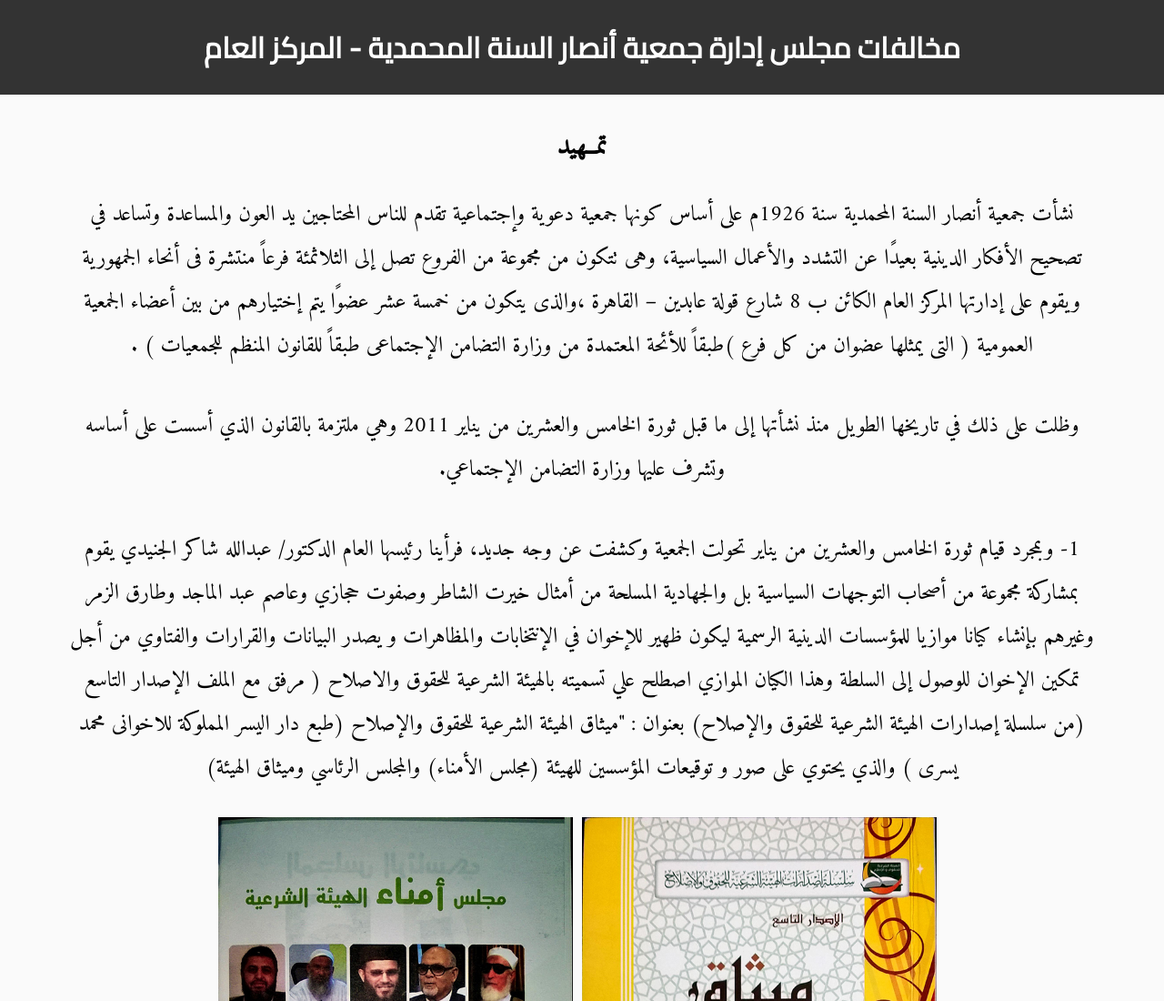
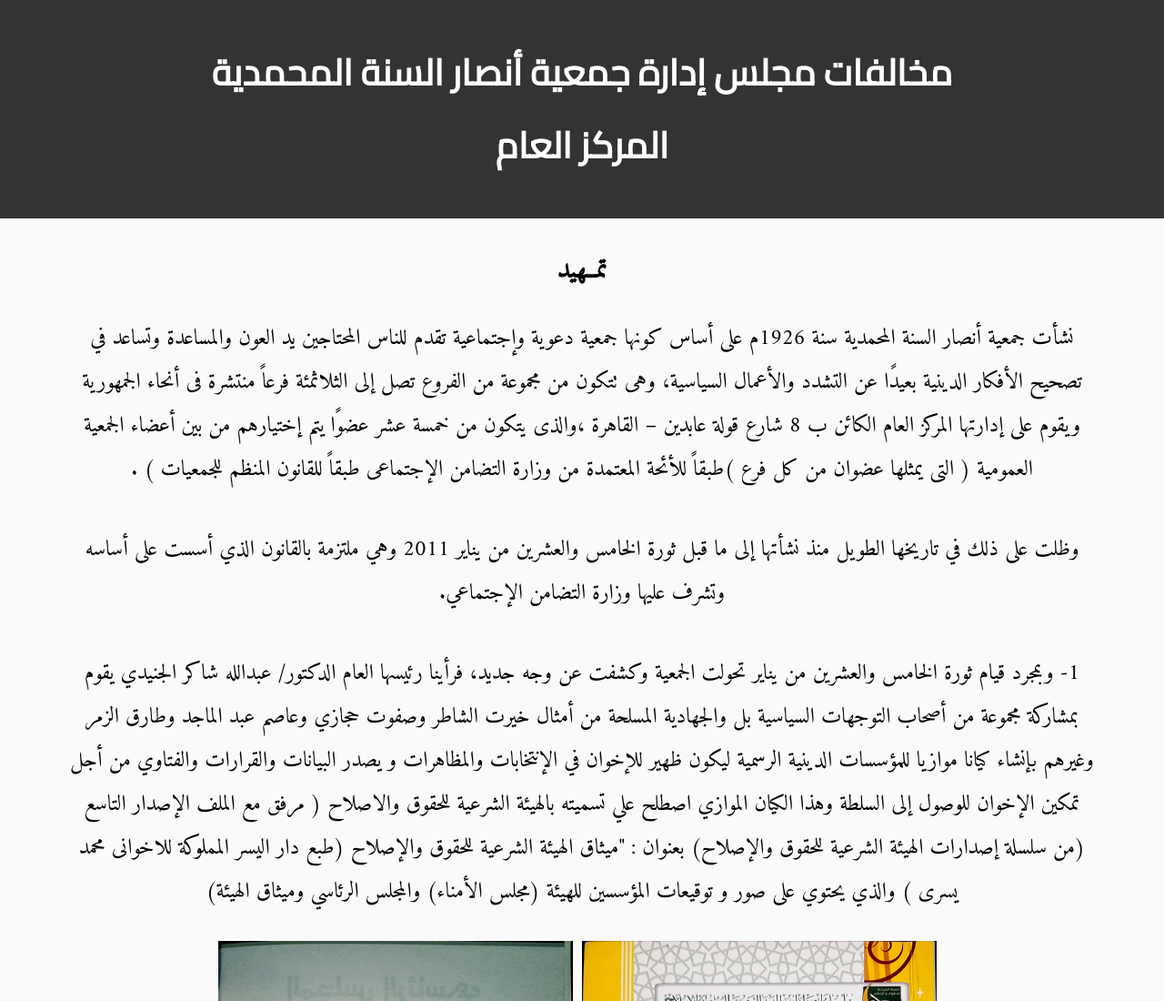
Before and after one commit to HeshamAbdelalem/ekhwan-ansar-elsonna, a website: page index.html in a window 1280 px wide. Shown: the top 1100 px of the page at 91% size. Drawn offline with Linux system fonts and the light colour scheme.

```diff
--- a/index.html
+++ b/index.html
@@ -2,6 +2,12 @@
 <html lang="ar">
   <head>
     <meta charset="UTF-8" />
+    <meta name="description" content="أنصار السنة المحمدية المركز العام" />
+    <meta
+      name="keywords"
+      content="إخوان, أنصار السنة, عبدالله شاكر, ياسر مرزوق , الإخوان , مجلس شورى العلماء , بيان اسطنبول"
+    />
+
     <meta name="viewport" content="width=device-width, initial-scale=1.0" />
     <meta http-equiv="X-UA-Compatible" content="ie=edge" />
     <link
@@ -15,7 +21,10 @@
   <body>
     <nav>
       <div class="container">
-        <h1>مخالفات مجلس إدارة جمعية أنصار السنة المحمدية - المركز العام</h1>
+        <h1>
+          مخالفات مجلس إدارة جمعية أنصار السنة المحمدية<br />
+          المركز العام
+        </h1>
         <!--
             <ul>
               <li><a href="#">الرئيسية</a></li>
--- a/style/main.css
+++ b/style/main.css
@@ -69,9 +69,9 @@
 }
 
 nav h1 {
-  font-size: 2rem;
+  font-size: 2.5rem;
   font-family: 'Cairo', sans-serif;
-  padding: 20px 0;
+  padding: 40px 0;
 }
 
 nav ul {
```
